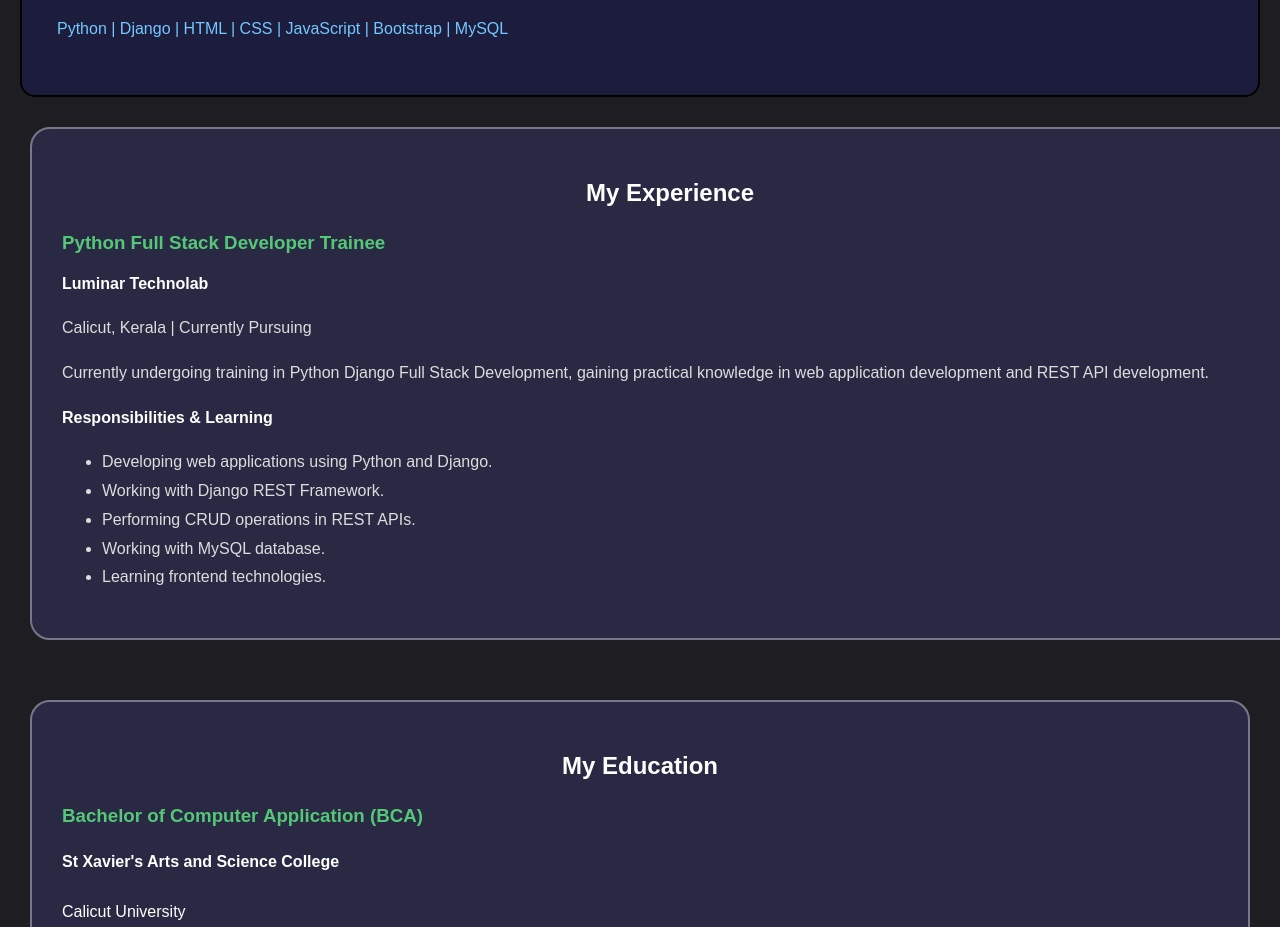
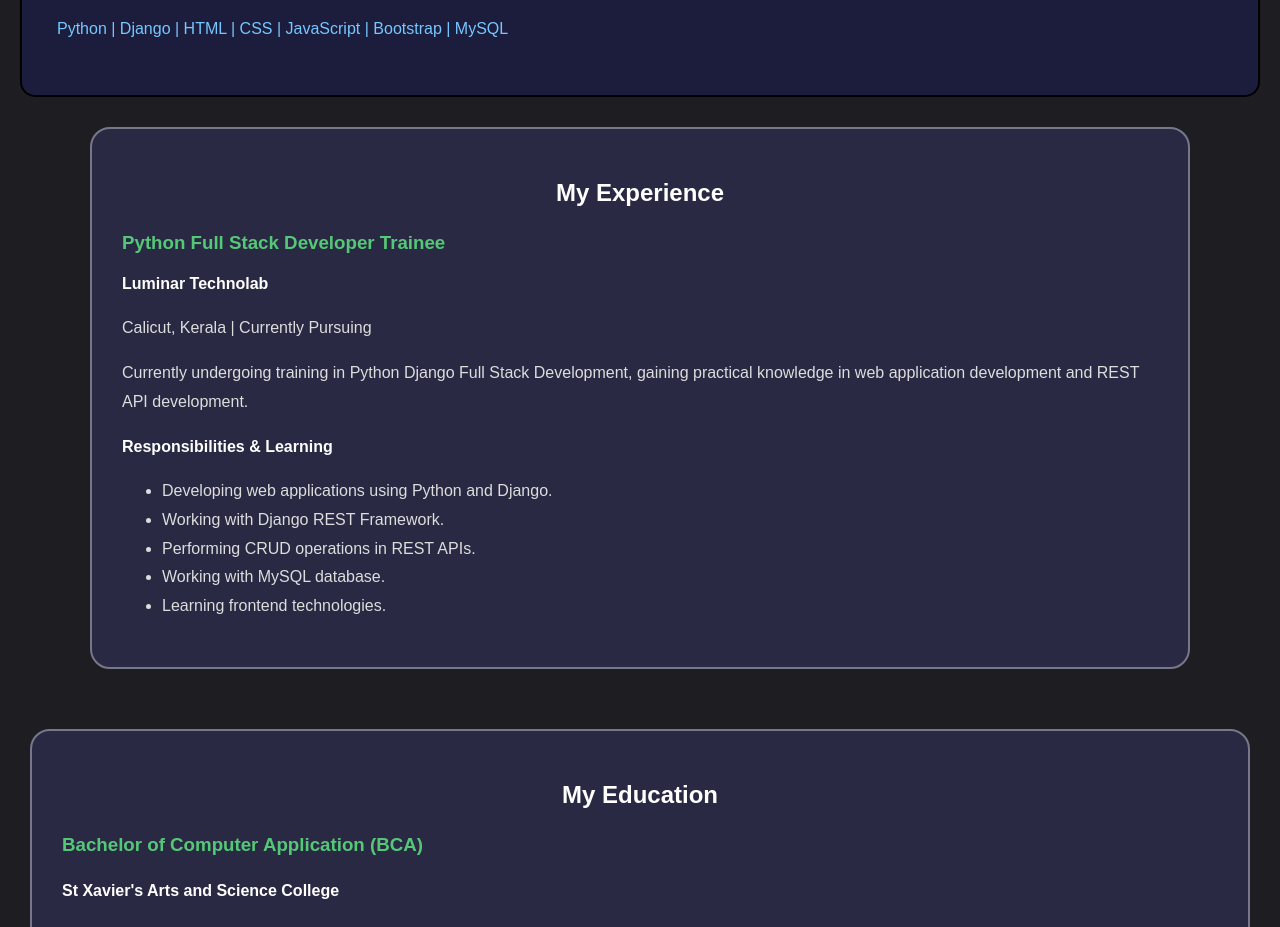
Before and after one commit to aswani-py/Portfolio, a plain HTML site: page index.html in a window 1280 px wide. Shown: the part 1320-2247 px from the top of the page. Drawn offline with Linux system fonts and the light colour scheme.

Commit message:
fix exp box

```diff
--- a/index.html
+++ b/index.html
@@ -4,7 +4,7 @@
     <meta charset="UTF-8">
     <meta name="viewport" content="width=device-width, initial-scale=1.0">
     <title>Aswani P - Portfolio</title>
-    <link rel="stylesheet" href="portfolio.css?v=26">
+    <link rel="stylesheet" href="portfolio.css?v=27">
     <link rel="stylesheet" href="https://cdnjs.cloudflare.com/ajax/libs/font-awesome/7.3.1/css/all.min.css" integrity="sha512-QeR2VH+lsBE5LSAe1Q5EnTBbe7XTBubt8dG93Y7gidSgdMCr8nVqKcfKAMyN96SV8KDbZVTDXChatu5G2KQGzg==" crossorigin="anonymous" referrerpolicy="no-referrer">
 
     <meta name="viewport" content="width=device-width, initial-scale=1.0">
--- a/portfolio.css
+++ b/portfolio.css
@@ -540,3 +540,15 @@ body{
     height: 220px !important;
   }
 }
+
+/* ===== EXPERIENCE BOX RIGHT SIDE ULLILEKKU ===== */
+#experience{
+  padding-left: 50px !important;
+  padding-right: 50px !important;
+  box-sizing: border-box !important;
+}
+#experience > div{
+  max-width: 1100px !important;
+  margin: 0 auto !important;
+  box-sizing: border-box !important;
+}
```
